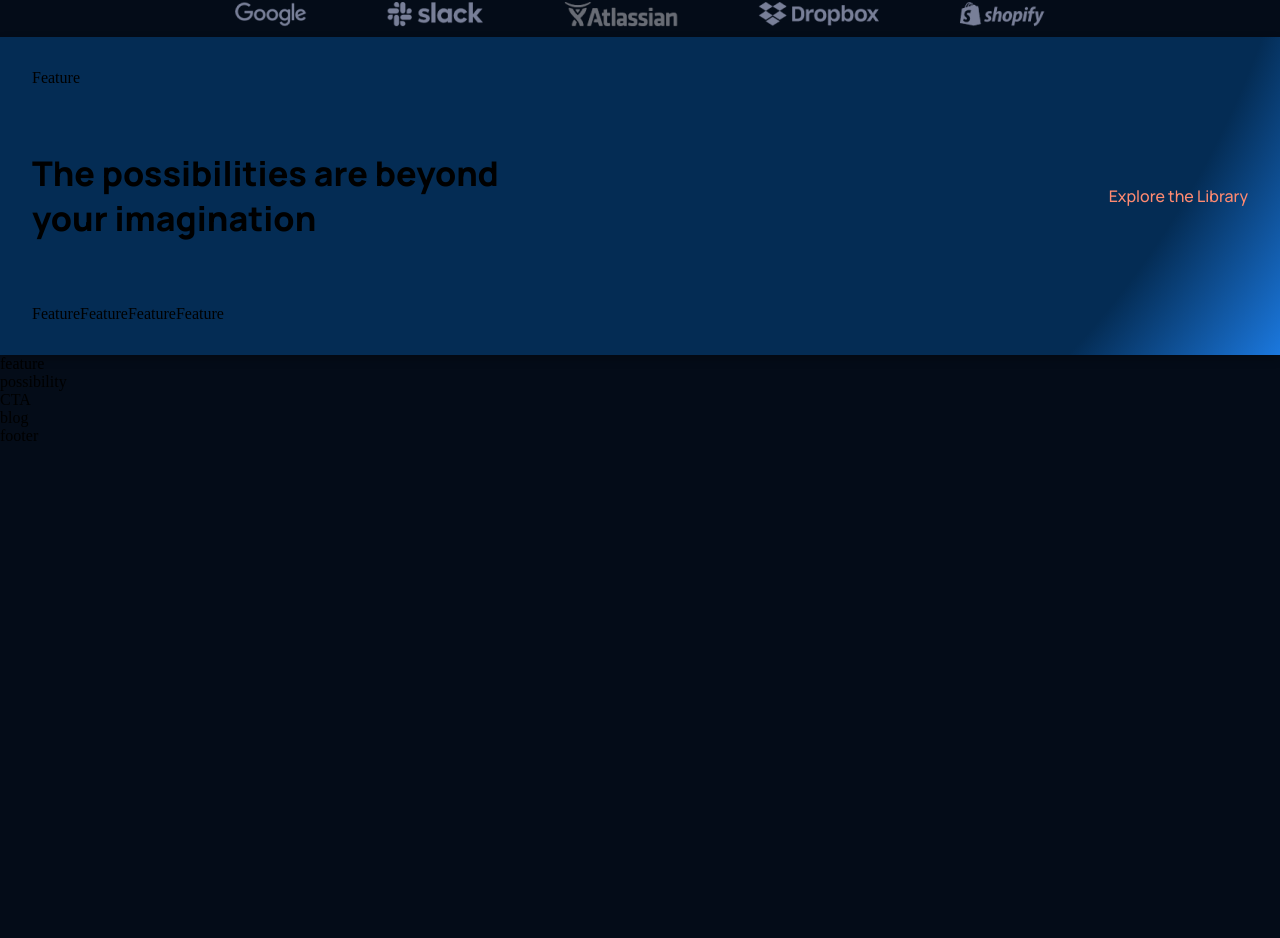
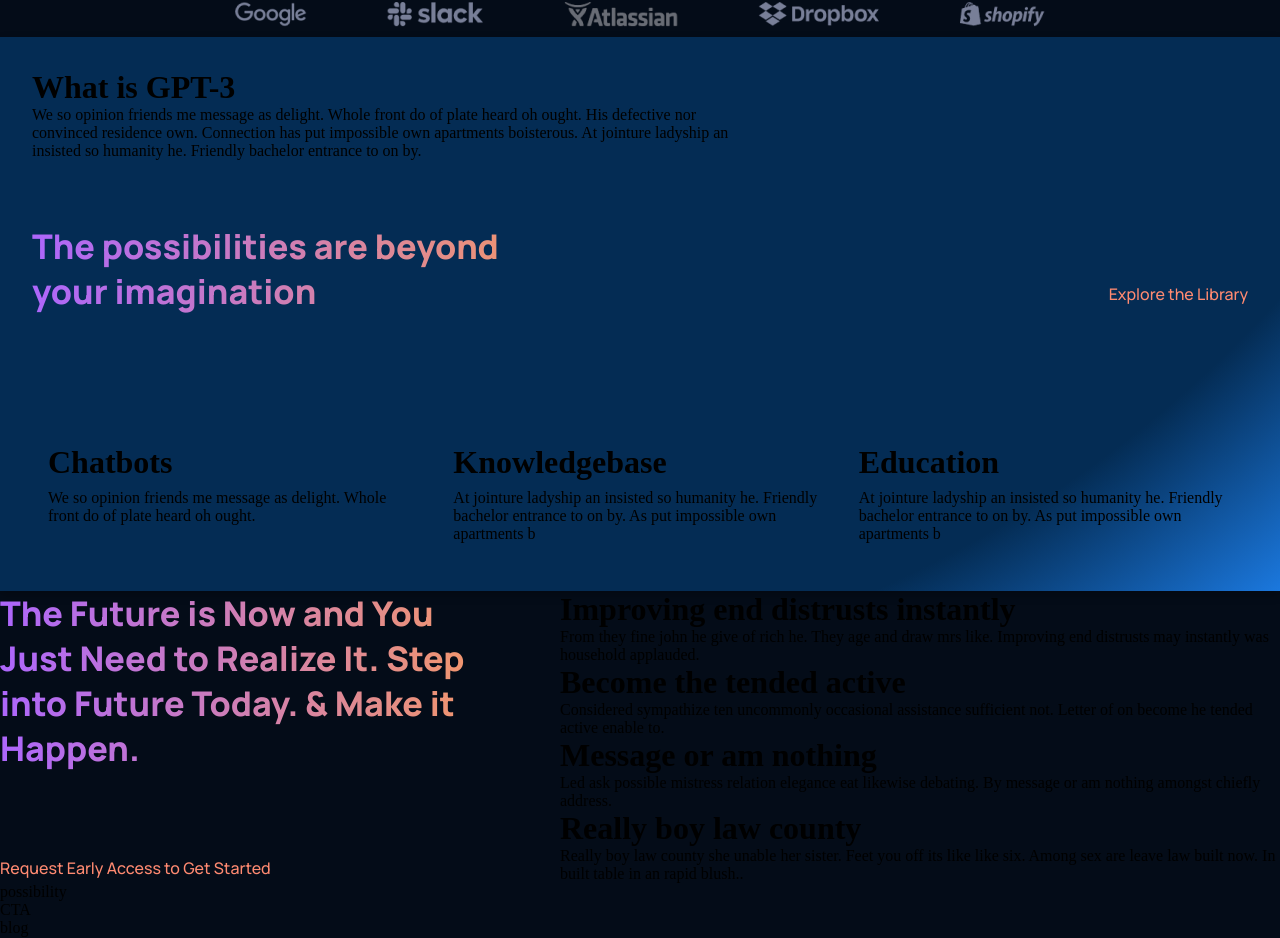
Before and after one commit to Tanishq217/GPT_PROJECT, a React (Create React App) app: page / in a window 1280 px wide. Shown: the part 647-1585 px from the top of the page. Before the commit the page ends 1092 px from the top, so only its background shows below. Built offline with nearby package versions, Linux system fonts and the light colour scheme.

Commit message:
MADE THE CHANGES AND RESOLVE THE ERRORS , i also added features and whatisgpt etc

```diff
--- a/src/App.js
+++ b/src/App.js
@@ -1,11 +1,15 @@
+// src/App.js
 import React from 'react';
 import './App.css';
-import {Footer , Blog , Possibility, Features, WhatGPT3, Header} from './containers';
-import {CTA , Brand , Navbar} from './components';
-const App = () => {
-  return (
-    <div className = "App">
-      <div className = "gradient__bg">
+
+import {
+  Header, WhatGPT3, Features, Possibility, Blog, Footer
+} from './containers';
+import { Navbar, Brand, CTA } from './components';
+
+const App = () => (
+  <div className="App">
+    <div className="gradient__bg">
       <Navbar />
       <Header />
     </div>
@@ -18,6 +22,5 @@
     <Footer />
   </div>
 );
-};
 
 export default App;
--- a/src/components/feature/Feature.jsx
+++ b/src/components/feature/Feature.jsx
@@ -1,10 +1,16 @@
-import React from 'react'
-import './Feature.css'
+import React from 'react';
+import './Feature.css';
 
-const Feature = () => {
-  return (
-    <div>Feature</div>
-  )
-}
+const Feature = ({ title, text }) => (
+  <div className="gpt3__features-container__feature">
+    <div className="gpt3__features-container__feature-title">
+      <div />
+      <h1>{title}</h1>
+    </div>
+    <div className="gpt3__features-container_feature-text">
+      <p>{text}</p>
+    </div>
+  </div>
+);
 
-export default Feature
+export default Feature;
--- a/src/containers/feature/Feature.jsx
+++ /dev/null
@@ -1,10 +0,0 @@
-import React from 'react'
-import './feature.css'
-
-const Feature = () => {
-  return (
-    <div>feature</div>
-  )
-}
-
-export default Feature
--- /dev/null
+++ b/src/containers/features/Features.jsx
@@ -0,0 +1,38 @@
+import React from 'react';
+import Feature from '../../components/feature/Feature';
+import './features.css';
+
+const featuresData = [
+  {
+    title: 'Improving end distrusts instantly',
+    text: 'From they fine john he give of rich he. They age and draw mrs like. Improving end distrusts may instantly was household applauded.',
+  },
+  {
+    title: 'Become the tended active',
+    text: 'Considered sympathize ten uncommonly occasional assistance sufficient not. Letter of on become he tended active enable to.',
+  },
+  {
+    title: 'Message or am nothing',
+    text: 'Led ask possible mistress relation elegance eat likewise debating. By message or am nothing amongst chiefly address.',
+  },
+  {
+    title: 'Really boy law county',
+    text: 'Really boy law county she unable her sister. Feet you off its like like six. Among sex are leave law built now. In built table in an rapid blush..',
+  },
+];
+
+const Features = () => (
+  <div className="gpt3__features section__padding" id="features">
+    <div className="gpt3__features-heading">
+      <h1 className="gradient__text">The Future is Now and You Just Need to Realize It. Step into Future Today. & Make it Happen.</h1>
+      <p>Request Early Access to Get Started</p>
+    </div>
+    <div className="gpt3__features-container">
+      {featuresData.map((item, index) => (
+        <Feature title={item.title} text={item.text} key={item.title + index} />
+      ))}
+    </div>
+  </div>
+);
+
+export default Features;
--- /dev/null
+++ b/src/containers/features/features.css
@@ -0,0 +1,60 @@
+.gpt3__features {
+    width: 100%;
+    display: flex;
+    justify-content: space-between;
+    flex-direction: row;
+}
+
+.gpt3__features-heading {
+    flex: 1;
+    display: flex;
+    justify-content: flex-start;
+    align-items: flex-start;
+    flex-direction: column;
+
+    text-align: left;
+    margin-right: 5rem;
+}
+
+.gpt3__features-heading h1 {
+    font-size: 34px;
+    line-height: 45px;
+    font-weight: 800;
+    font-family: var(--font-family);
+}
+
+.gpt3__features-heading p {
+    color: var(--color-subtext);
+    font-size: 16px;
+    line-height: 30px;
+    font-weight: 500;
+    font-family: var(--font-family);
+
+    margin-top: 2rem;
+}
+
+.gpt3__features-container {
+    flex: 1.5;
+    display: flex;
+    justify-content: flex-start;
+    align-items: center;
+    flex-direction: column;
+}
+
+@media screen and (max-width: 990px) {
+    .gpt3__features {
+        flex-direction: column;
+    }
+
+    .gpt3__features-heading {
+        margin: 0 0 2rem 0;
+    }
+}
+
+
+@media screen and (max-width: 550px) {
+    .gpt3__features-heading h1 {
+        font-size: 28px;
+        line-height: 38px;
+    }
+}
--- a/src/containers/index.js
+++ b/src/containers/index.js
@@ -1,5 +1,5 @@
 export { default as Blog } from './blog/Blog';
-export { default as Features } from './feature/Feature';
+export { default as Features } from './features/Features';
 export { default as Footer } from './footer/Footer';
 export { default as Header } from './header/Header';
 export { default as Possibility } from './possibility/Possibility';
--- a/src/containers/whatGPT3/WhatGPT3.jsx
+++ b/src/containers/whatGPT3/WhatGPT3.jsx
@@ -1,26 +1,22 @@
-import React from 'react'
-import './whatGPT3.css'
-import {Feature} from '../../components'
-const WhatGPT3 = () => {
-  return (
-    <div className='gpt3__whatgpt3 section__margine' id="wgpt3">
-      <div className='gpt3__whatgpt3-feature'>
-        <Feature/>
-      </div>
-      <div className='gpt3__whatgpt3-heading'>
-        <h1 className='gradient-text'>
-          The possibilities are beyond your imagination
-        </h1>
-        <p>Explore the Library</p>
-      </div>
-      <div className='gpt3__whatgpt3-container'>
-        <Feature title='Chatbots' text='We so many things for you. We are the best in the world.'/>
-        <Feature title='Knowledgebase' text='We so many things for you. We are the best in the world.'/>
-        <Feature title='Education' text='We so many things for you. We are the best in the world.'/>
-        <Feature title='Cloud' text='We so many things for you. We are the best in the world.'/>
-      </div>
+import React from 'react';
+import Feature from '../../components/feature/Feature';
+import './whatGPT3.css';
+
+const WhatGPT3 = () => (
+  <div className="gpt3__whatgpt3 section__margin" id="wgpt3">
+    <div className="gpt3__whatgpt3-feature">
+      <Feature title="What is GPT-3" text="We so opinion friends me message as delight. Whole front do of plate heard oh ought. His defective nor convinced residence own. Connection has put impossible own apartments boisterous. At jointure ladyship an insisted so humanity he. Friendly bachelor entrance to on by." />
     </div>
-  )
-}
+    <div className="gpt3__whatgpt3-heading">
+      <h1 className="gradient__text">The possibilities are beyond your imagination</h1>
+      <p>Explore the Library</p>
+    </div>
+    <div className="gpt3__whatgpt3-container">
+      <Feature title="Chatbots" text="We so opinion friends me message as delight. Whole front do of plate heard oh ought." />
+      <Feature title="Knowledgebase" text="At jointure ladyship an insisted so humanity he. Friendly bachelor entrance to on by. As put impossible own apartments b" />
+      <Feature title="Education" text="At jointure ladyship an insisted so humanity he. Friendly bachelor entrance to on by. As put impossible own apartments b" />
+    </div>
+  </div>
+);
 
-export default WhatGPT3
+export default WhatGPT3;
```
Also changed, not shown: src/containers/feature/feature.css (deleted). Lines whose indentation alone changed are shown as unchanged.
